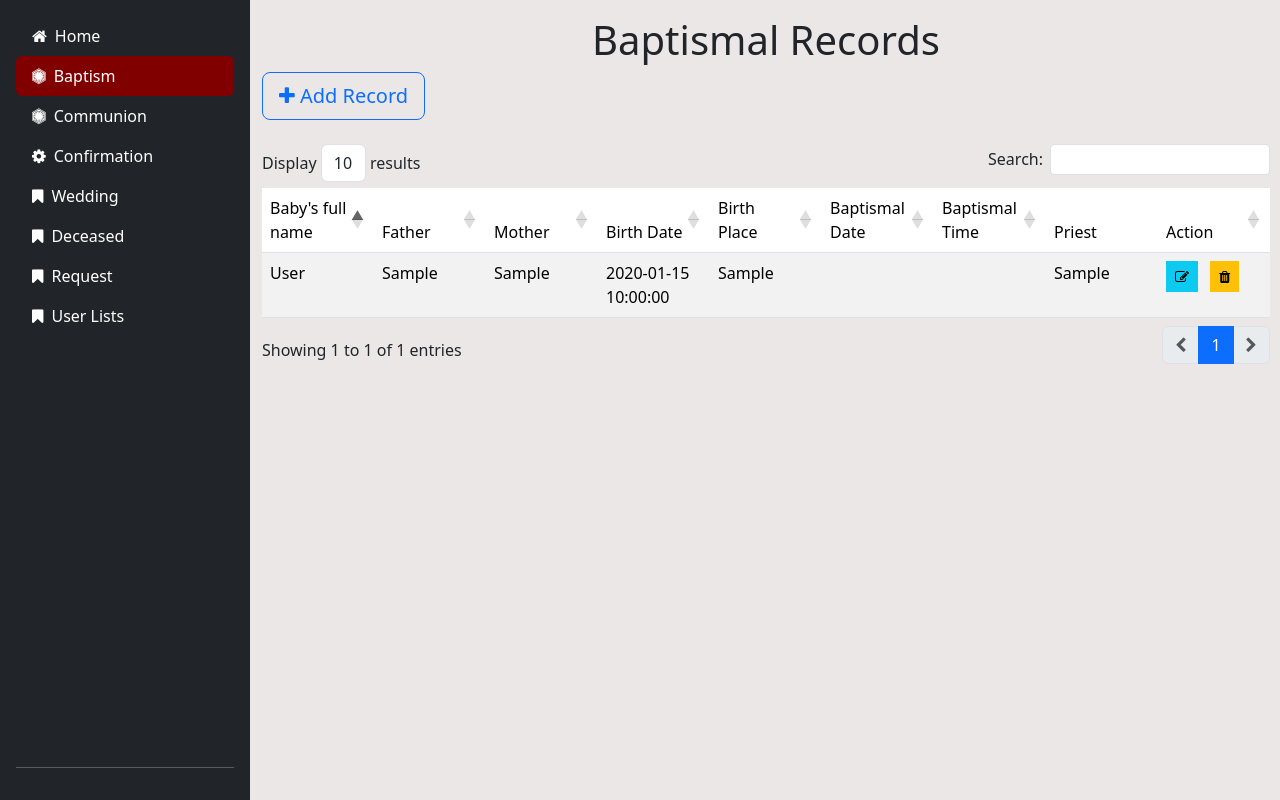
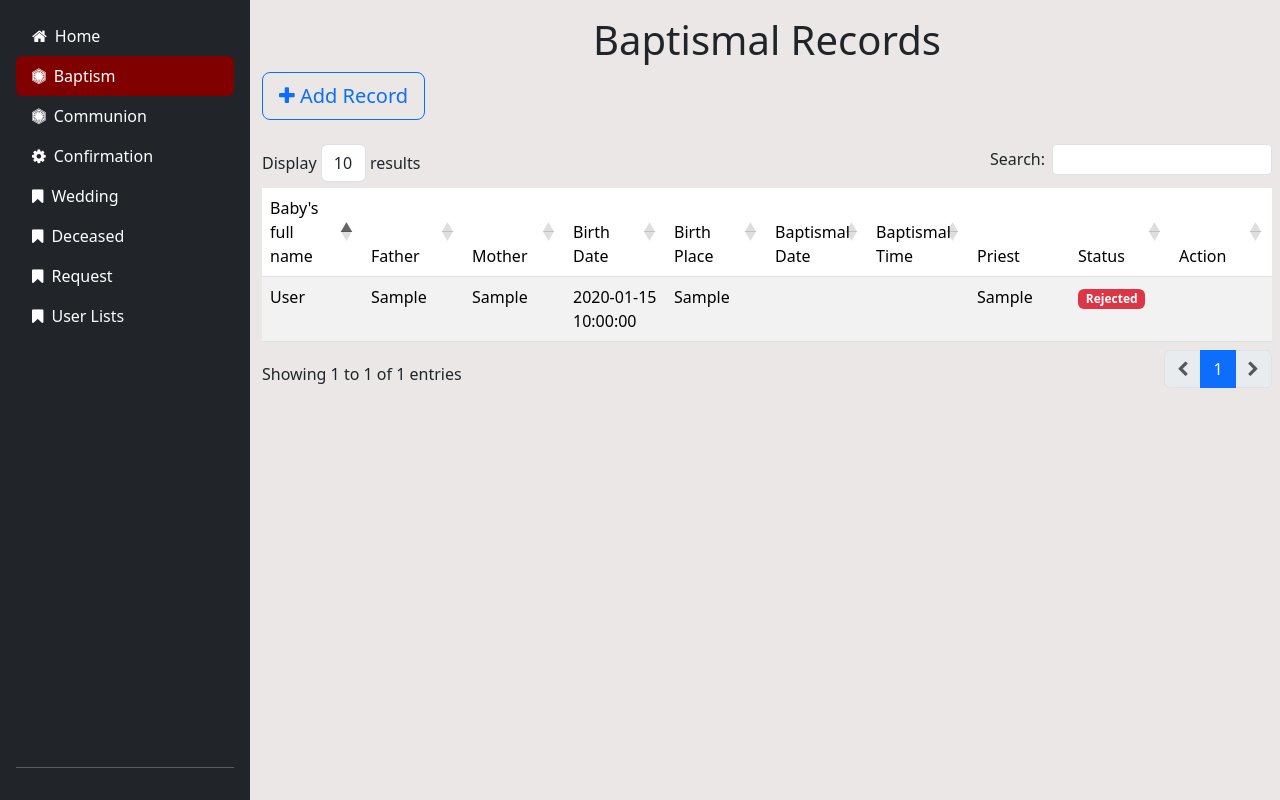
Before and after one commit to ronbravo165/Sacraments, a PHP site: page /baptism.php in a window 1280 px wide. Shown: the part 106-906 px from the top of the page. Run offline with PHP 8.4, Linux system fonts and the light colour scheme; the visitor is signed in with stand-in values (Sample User, id 1); tables that the repository leaves empty or names only in its code hold one stand-in row (values such as "Sample post"); data that the repository does not hold is empty.

Commit message:
updated logic in baptism
updated logic in baptism

```diff
--- a/baptism.php
+++ b/baptism.php
@@ -347,6 +347,7 @@ while ($row = mysqli_fetch_array($result)) {
 								<td>Baptismal Date</td>
 								<td>Baptismal Time</td>
 								<td>Priest</td>
+								<td>Status</td>
 								<td>Action</td>
 							</tr>
 						</thead>
@@ -366,19 +367,36 @@ while ($row = mysqli_fetch_array($result)) {
 								<td><?php echo $row['baptismalTime']; ?></td>
 								<td><?php echo $row['priest']; ?></td>
 								<td>
+									<?php
+										$status = $row['status'];
+
+
+										if ($status == 0) {
+											echo '<span class="badge bg-info">For Approval</span>';
+										} else if ($status == 1) {
+											echo '<span class="badge bg-success">Approved</span>';
+										} else {
+											echo '<span class="badge bg-danger">Rejected</span>';
+										}
+									?>
+
+								</td>
+								<td>
 									<ul class="list-inline m-0">
-										<li class="list-inline-item">
-											<button class="btn btn-info btn-sm rounded-0" type="button" title="Edit" data-bs-toggle="modal" data-bs-target="#updateModal<?php echo $row['id']; ?>" data-bs-target="#updateModal"><i class="fa fa-edit"></i></button>
-										</li>
-										<li class="list-inline-item">
-											<a class="btn btn-warning btn-sm rounded-0 delete_baptism" title="Delete" data-bs-toggle="modal" data-bs-target="#deleteModal<?php echo $row['id']; ?>" href="javascript:void(0)" data-bs-target="#deleteModal"><i class="fa fa-trash"></i></a>
-										</li>
+
+
 										<?php
 											$requestorId = $row['registerId'];
 											$status = $row['status'];
 											$bapId = $row['id'];
-											if ($requestorId != 0 && $status == 0) {
+											if ($requestorId != 0 && ($status == 0 && $status != 1)) {
 												print('<li class="list-inline-item">
+															<button class="btn btn-info btn-sm rounded-0" type="button" title="Edit" data-bs-toggle="modal" data-bs-target="#updateModal'.$bapId.'" data-bs-target="#updateModal"><i class="fa fa-edit"></i></button>
+														</li>
+														<li class="list-inline-item">
+															<a class="btn btn-warning btn-sm rounded-0 delete_baptism" title="Delete" data-bs-toggle="modal" data-bs-target="#deleteModal'.$bapId.'" href="javascript:void(0)" data-bs-target="#deleteModal"><i class="fa fa-trash"></i></a>
+														</li>
+														<li class="list-inline-item">
 															<a class="btn btn-success btn-sm rounded-0 approve_baptism" title="Approve" data-bs-toggle="modal" data-bs-target="#approveModal'.$bapId.'" href="javascript:void(0)" data-bs-target="#approveModal"><i class="fa fa-check"></i></a>
 														</li>
 														<li class="list-inline-item">
@@ -396,6 +414,7 @@ while ($row = mysqli_fetch_array($result)) {
 
 									</ul>
 								</td>
+
 							</tr>
 
 							<!-- View Modal -->
```
